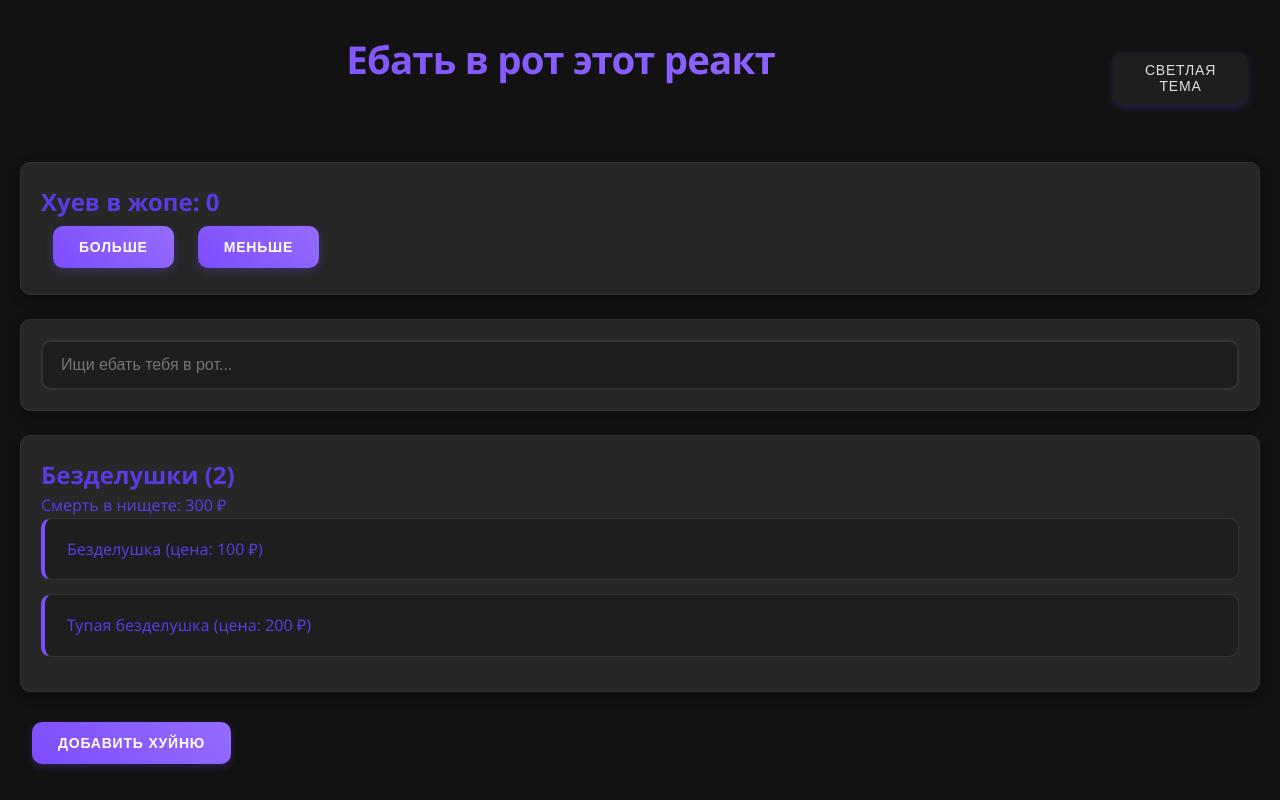
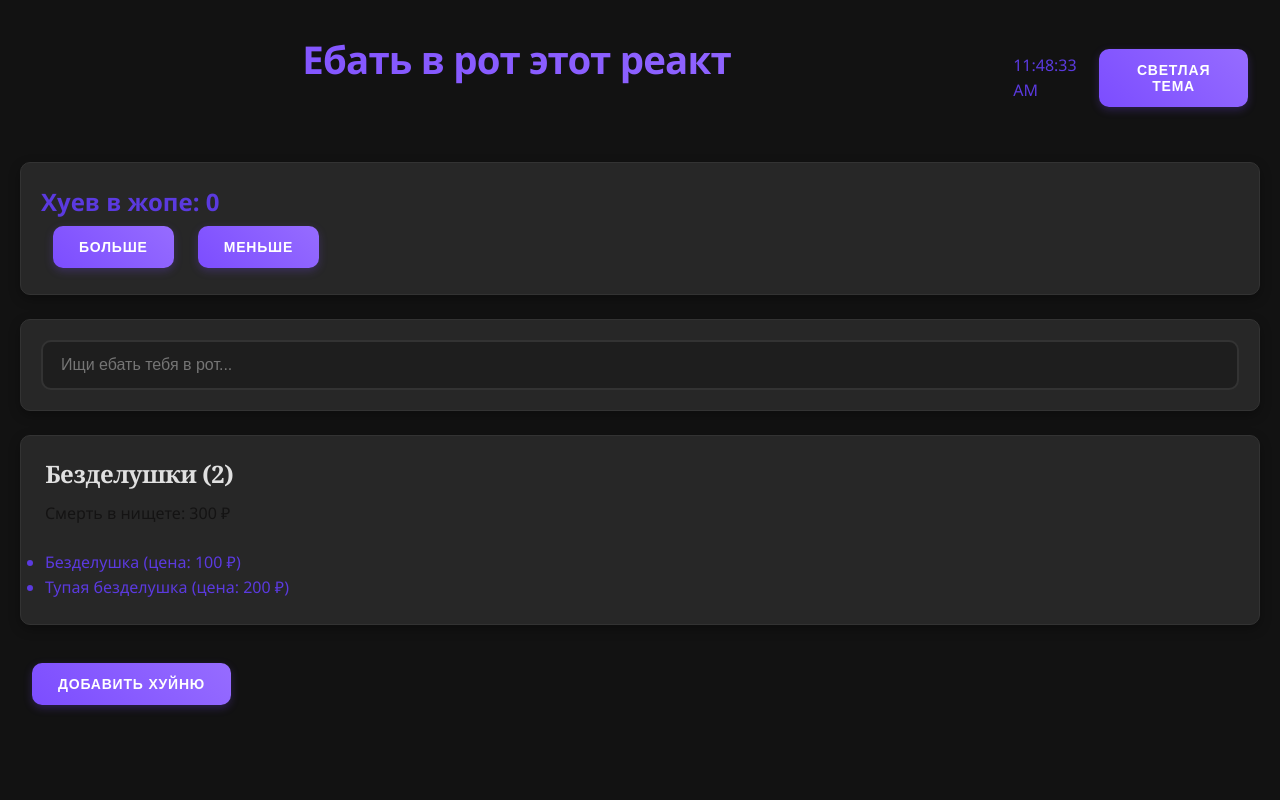
Before and after one commit to 1Haruko1/react, a React (Create React App) app: page / in a window 1280 px wide. Built offline with nearby package versions, Linux system fonts and the light colour scheme.

Commit message:
Добавление часов

```diff
--- a/src/App.css
+++ b/src/App.css
@@ -5,7 +5,7 @@
 }
 
 :root {
-  /*Базовые переменные (тёмная тема)*/
+  /* Базовые переменные (тёмная тема) */
   --bg-primary: #121212;
   --bg-secondary: #1e1e1e;
   --bg-card: #272727;
@@ -20,7 +20,7 @@
   --border-radius: 10px;
 }
 
-/*Тёмная тема*/
+/* Тёмная тема */
 .app.dark {
   --bg-primary: #121212;
   --bg-secondary: #1e1e1e;
@@ -75,7 +75,7 @@ body {
   margin-bottom: 36px;
 }
 
-/*заголовок*/
+/*Заголовок*/
 h1 {
   color: var(--text-primary);
   text-align: center;
@@ -90,7 +90,7 @@ h1 {
   width: 100%;
 }
 
-/*кнопки с градиентом*/
+/*Кнопки с градиентом*/
 button {
   padding: 13px 26px;
   margin: 6px 12px;
@@ -156,49 +156,146 @@ input:focus {
   background-color: var(--bg-secondary);
 }
 
-/*Стили для списка элементов*/
-.list {
+/*Безделушки*/
+.items {
+  margin-bottom: 32px;
+  background-color: var(--bg-card);
+  border-radius: var(--border-radius);
+  padding: 24px;
+  box-shadow: var(--shadow-soft);
+  border: 1px solid var(--border-color);
+}
+
+.items h2 {
+    color: var(--text-primary);
+  font-family: 'Georgia', serif;
+  font-size: 1.5rem;
+  font-weight: 600;
+  margin-bottom: 12px;
+  letter-spacing: -0.5px;
+  line-height: 1.2;
+}
+
+.items p {
+  color: var(--text-secondary);
+  font-family: 'Segoe UI', Roboto, 'Helvetica Neue', sans-serif;
+  font-size: 1rem;
+  opacity: 0.85;
+  margin-bottom: 24px;
+  line-height: 1.6;
+}
+
+.items-list {
+  display: grid;
+  grid-template-columns: repeat(auto-fit, minmax(280px, 1fr));
+  gap: 20px;
+  padding: 0;
   list-style: none;
-  padding: 0;
-  margin: 0;
+}
+
+.item-card {
+  background: var(--bg-secondary);
+  border: 1px solid var(--border-color);
+  border-radius: var(--border-radius);
+  padding: 20px;
+  transition: all var(--transition-fast);
+  position: relative;
+  overflow: hidden;
+  display: flex;
+  flex-direction: column;
+  justify-content: space-between;
+  min-height: 160px;
+  /* Улучшенная тень */
+  box-shadow: 0 2px 8px rgba(0, 0, 0, 0.1);
+}
+
+.item-card:hover {
+  transform: translateY(-6px);
+  box-shadow: 0 12px 24px rgba(124, 77, 255, 0.18);
+  border-color: var(--accent-hover);
+  background-color: #333333;
+}
+
+.item-name {
+  font-family: 'Georgia', serif;
+  font-size: 1.25rem;
+  font-weight: 700;
+  color: var(--text-primary);
+  margin-bottom: 10px;
+  line-height: 1.3;
+  position: relative;
+}
+
+.item-name:hover {
+  text-decoration: none;
+}
+
+.item-name::after {
+  content: '';
+  position: absolute;
+  bottom: -2px;
+  left: 0;
+  width: 0;
+  height: 2px;
+  background-color: var(--accent-primary);
+  transition: width 0.3s ease;
+}
+
+.item-name:hover::after {
   width: 100%;
 }
 
-.list li {
-  padding: 18px 22px;
-  border: 1px solid var(--border-color);
-  border-left: 4px solid var(--accent-primary);
-  margin-bottom: 14px;
-  border-radius: var(--border-radius);
-  cursor: pointer;
+.item-tag {
+  display: inline-block;
+  padding: 4px 12px;
+  border-radius: 20px;
+  background: linear-gradient(45deg, var(--accent-primary), var(--accent-hover));
+  color: white;
+  font-family: 'Segoe UI', sans-serif;
+  font-size: 0.8rem;
+  font-weight: 500;
+  text-transform: uppercase;
+  letter-spacing: 1px;
+  margin-top: 6px;
+  box-shadow: 0 1px 4px rgba(0, 0, 0, 0.2);
+}
+
+.item-footer {
   display: flex;
   justify-content: space-between;
   align-items: center;
-  transition: var(--transition-fast);
-  background-color: var(--bg-secondary);
-  width: 100%;
-  box-sizing: border-box;
+  margin-top: 16px;
+  padding-top: 16px;
+  border-top: 1px solid rgba(255, 255, 255, 0.1);
 }
 
-.list li:hover {
-  background-color: #333333;
-  transform: translateX(6px);
-  border-left-color: var(--accent-hover);
-  box-shadow: 0 4px 12px rgba(124, 77, 255, 0.15);
+.item-price {
+  font-family: 'Georgia', serif;
+  font-size: 1.4rem;
+  font-weight: 700;
+  color: var(--accent-primary);
+  letter-spacing: -0.4px;
 }
 
-/*Кнопка переключения темы*/
-.theme-toggle {
-  padding: 10px 16px;
-  background: var(--bg-secondary);
-  border: none;
-  border-radius: var(--border-radius);
-  color: var(--text-primary);
+.item-action button {
+  padding: 10px 20px;
+  background: transparent;
+  border: 1px solid var(--accent-primary);
+  color: var(--accent-primary);
+  border-radius: 24px;
   cursor: pointer;
-  font-weight: 500;
-  transition: var(--transition-fast);
+  font-family: 'Segoe UI', sans-serif;
+  font-size: 0.9rem;
+  font-weight: 600;
+  letter-spacing: 0.6px;
+  transition: all var(--transition-fast);
+  text-transform: uppercase;
+  box-shadow: 0 1px 3px rgba(0, 0, 0, 0.1);
 }
 
-.theme-toggle:hover {
-  background: rgba(255, 255, 255, 0.1);
+.item-action button:hover {
+  background: var(--accent-primary);
+  color: white;
+  transform: scale(1.08);
+  box-shadow: 0 4px 10px rgba(124, 77, 255, 0.3);
 }
--- a/src/App.js
+++ b/src/App.js
@@ -30,17 +30,32 @@ function App() {
   ]);
   const [filteredItems, setFilteredItems] = useState(items);
 
-  // Эффект:обновление заголовка
+  // Состояние для времени
+  const [time, setTime] = useState(new Date());
+
+  // Эффект: обновление заголовка
   useEffect(() => {
     console.log(`Изменения в твоей сраке: ${count}`);
     document.title = `Хуев в жопе: ${count}`;
   }, [count]);
 
-
   useEffect(() => {
     console.log('Компонент смонтирован');
     return () => console.log('Компонент размонтирован');
   }, []);
+
+  // Обновление времени каждую секунду
+  useEffect(() => {
+    const timer = setInterval(() => {
+      setTime(new Date());
+    }, 1000);
+    return () => clearInterval(timer);
+  }, []);
+  const formattedTime = time.toLocaleTimeString([], {
+    hour: '2-digit',
+    minute: '2-digit',
+    second: '2-digit'
+  });
 
   // Добавление товара
   const addItem = useCallback(() => {
@@ -81,6 +96,7 @@ function App() {
     <div className={`app ${theme}`}>
       <header className="header">
         <h1>Ебать в рот этот реакт</h1>
+        <div className="clock">{formattedTime}</div> {/* Часы с секундами */}
         <button
           onClick={toggleTheme}
           className="theme-toggle"
@@ -91,14 +107,14 @@ function App() {
       </header>
 
       <main>
-        {/*Счётчик*/}
+        {/* Счётчик */}
         <section className="counter">
           <h2>Хуев в жопе: {count}</h2>
           <button onClick={() => setCount(count + 1)}>Больше</button>
           <button onClick={() => setCount(count - 1)}>Меньше</button>
         </section>
 
-        {/*Поиск*/}
+        {/* Поиск */}
         <section className="search">
           <input
             type="text"
@@ -108,14 +124,14 @@ function App() {
           />
         </section>
 
-        {/*Список товаров*/}
+        {/* Список товаров */}
         <section className="items">
           <h2>Безделушки ({filteredItems.length})</h2>
           <p>Смерть в нищете: {totalPrice} ₽</p>
           <ExpensiveList items={filteredItems} onItemClick={handleItemClick} />
         </section>
 
-        {/*Кнопка добавления*/}
+        {/* Кнопка добавления */}
         <button onClick={addItem}>Добавить хуйню</button>
       </main>
     </div>
```
